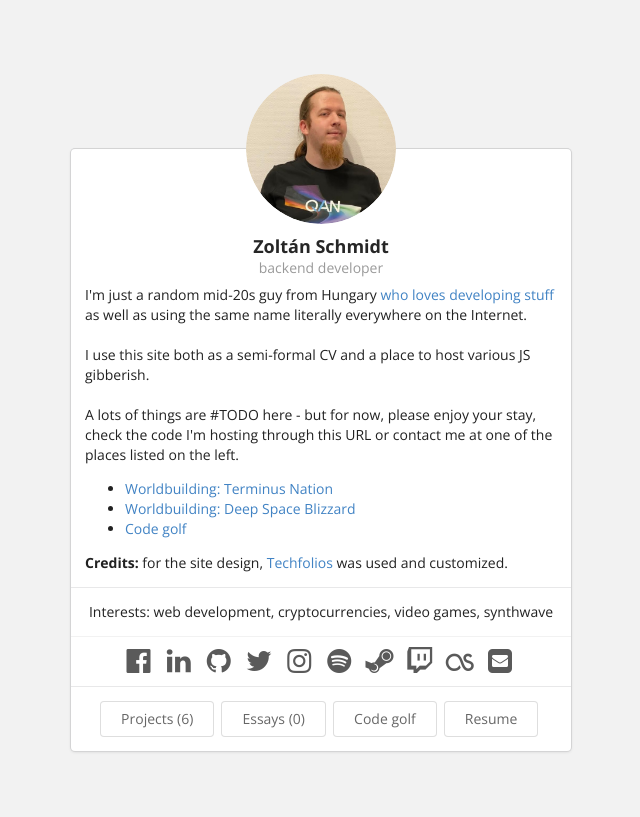
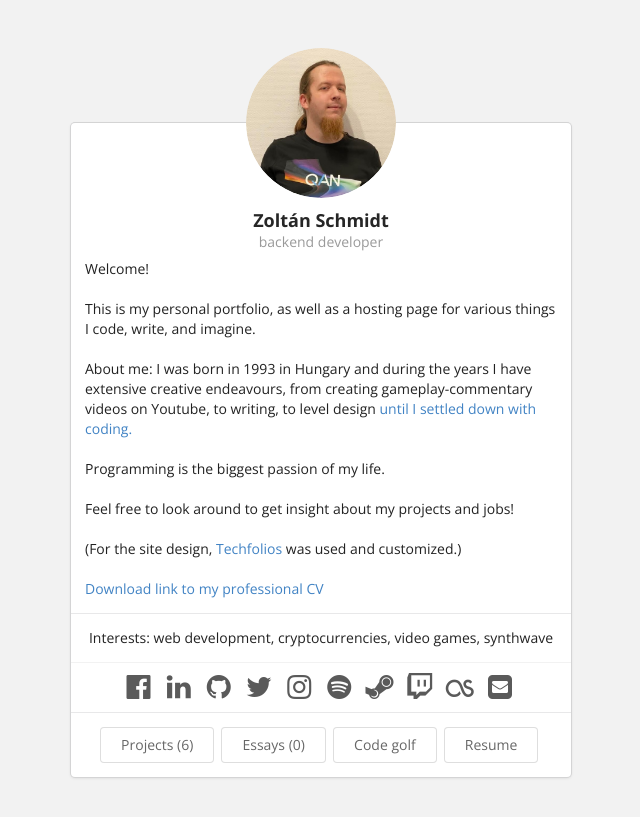
Before and after one commit to Katamori/katamori.github.io, a Jekyll site: the page built from index.html, in a window 1280 px wide. Shown: the top 817 px of the page, without its empty margins (319-959 px from the left). Built offline with Jekyll 4.4.1, drawn with Linux system fonts in a browser that asks for light colours.

Commit message:
update bio

```diff
--- a/_data/bio.json
+++ b/_data/bio.json
@@ -6,7 +6,7 @@
     "email": "zoltanschmidt@protonmail.com",
     "phone": "+36 20 993 9186",
     "website": "https://katamori.github.io",
-    "summary": "<div>I'm just a random mid-20s guy from Hungary <a href='https://stackoverflow.com/users/2320153/zolt%C3%A1n-schmidt' target='_blank'>who loves developing stuff</a> as well as using the same name literally everywhere on the Internet. <br><br> I use this site both as a semi-formal CV and a place to host various JS gibberish. <br><br>  A lots of things are #TODO here - but for now, please enjoy your stay, check the code I'm hosting through this URL or contact me at one of the places listed on the left.</div><ul><li><a href='./terminus-nation'>Worldbuilding: Terminus Nation</a></li><li><a href='./deep-space-blizzard'>Worldbuilding: Deep Space Blizzard</a></li><li><a href='./code-golf.html'>Code golf</a></li></ul><b>Credits:</b> for the site design, <a href='https://techfolios.github.io/'>Techfolios</a> was used and customized.",
+    "summary": "Welcome! <br><br> This is my personal portfolio, as well as a hosting page for various things I code, write, and imagine. <br><br> About me: I was born in 1993 in Hungary and during the years I have extensive creative endeavours, from creating gameplay-commentary videos on Youtube, to writing, to level design <a href='https://stackoverflow.com/users/2320153/zolt%C3%A1n-schmidt' target='_blank'>until I settled down with coding.</a> <br><br> Programming is the biggest passion of my life. <br><br> Feel free to look around to get insight about my projects and jobs! <br><br> (For the site design, <a href='https://techfolios.github.io/'>Techfolios</a> was used and customized.) <br><br> <a href='curriculum-vitae.pdf' target='_blank'>Download link to my professional CV</a>",
     "location": {
       "address": "",
       "postalCode": "",
```
